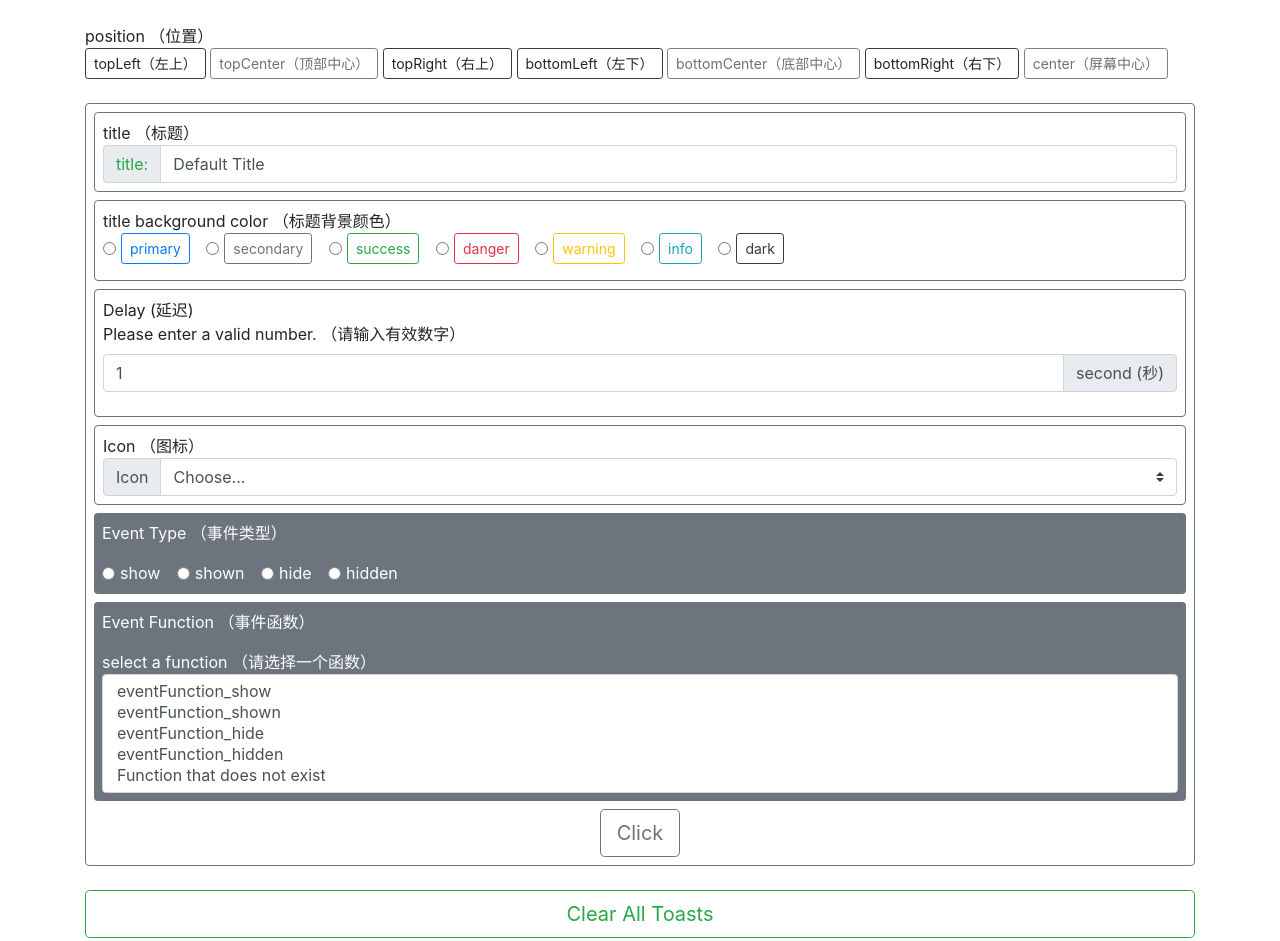
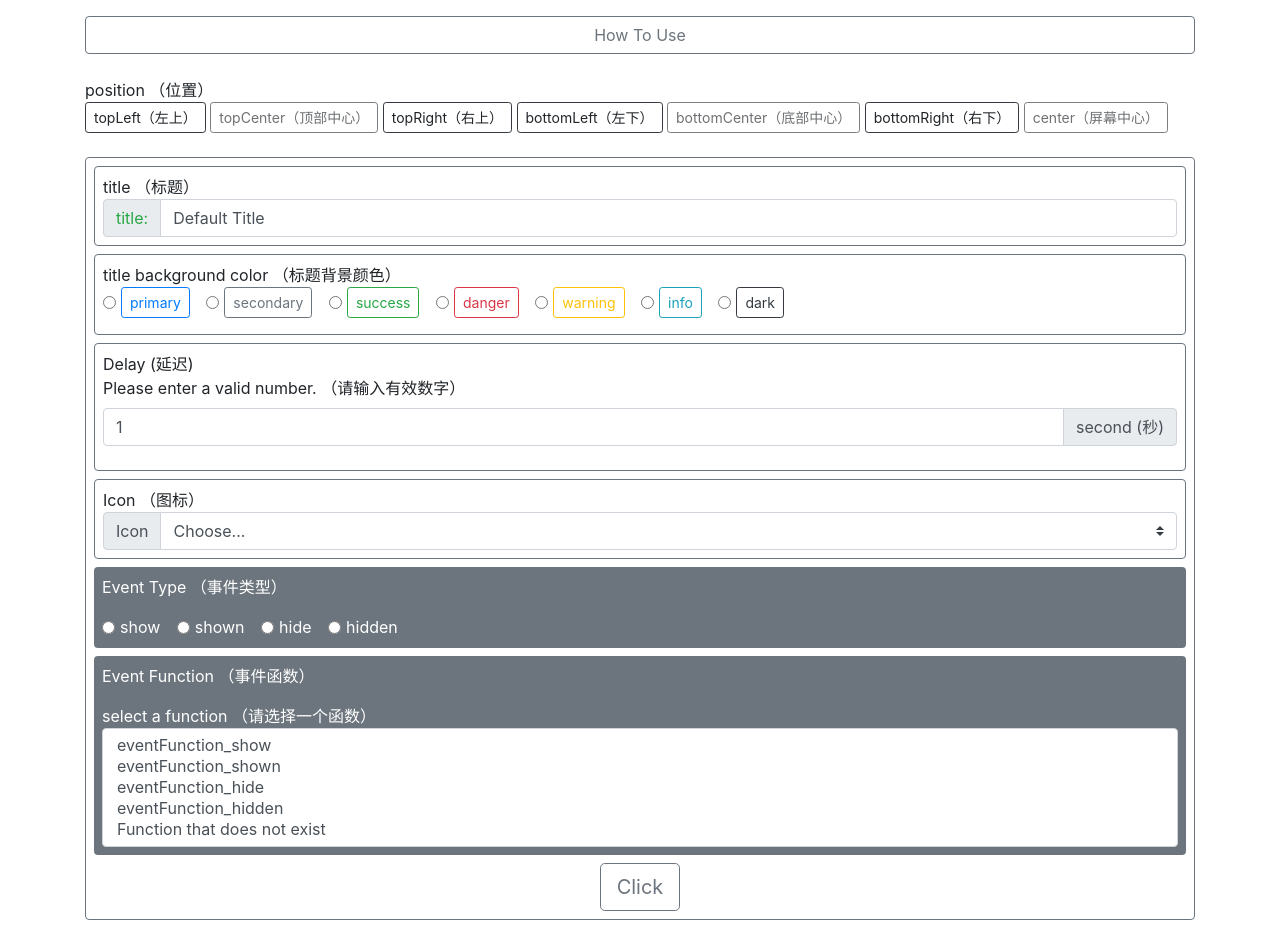
Before and after one commit to ZhangChengLin/bootstrap-toasts, a website: page demo.html in a window 1280 px wide. Shown: the top 941 px of the page. Drawn offline with Linux system fonts and the light colour scheme.

Commit message:
Initial commit

```diff
--- a/demo.html
+++ b/demo.html
@@ -14,6 +14,7 @@
 </head>
 <body>
 <div class="container mt-3">
+    <a class="my-2 btn btn-block btn-outline-secondary" href="https://zhangchenglin.github.io/bootstrap-toasts/" target="_blank" title="How To Use">How To Use</a>
     <div class="mt-4">
         <div>position （位置）</div>
         <a href="javascript:" class="btn btn-sm border border-dark"
```
